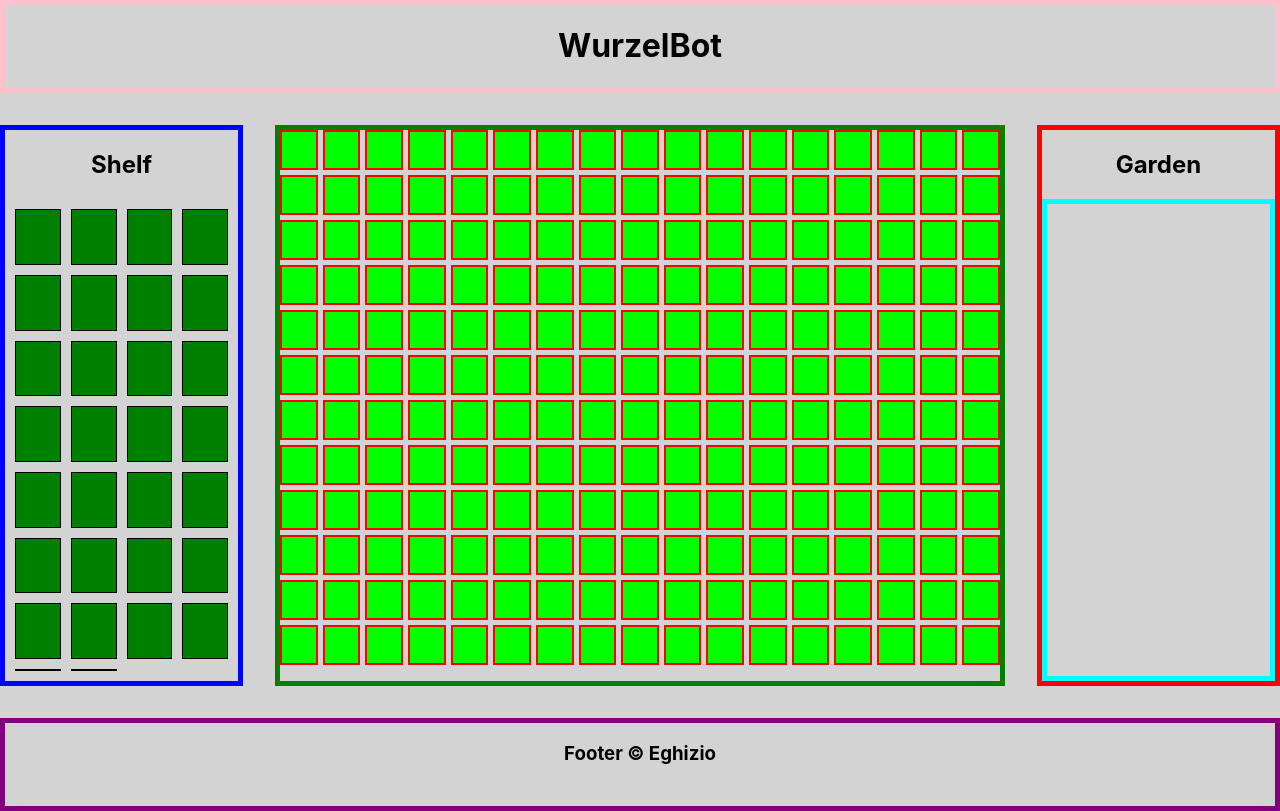
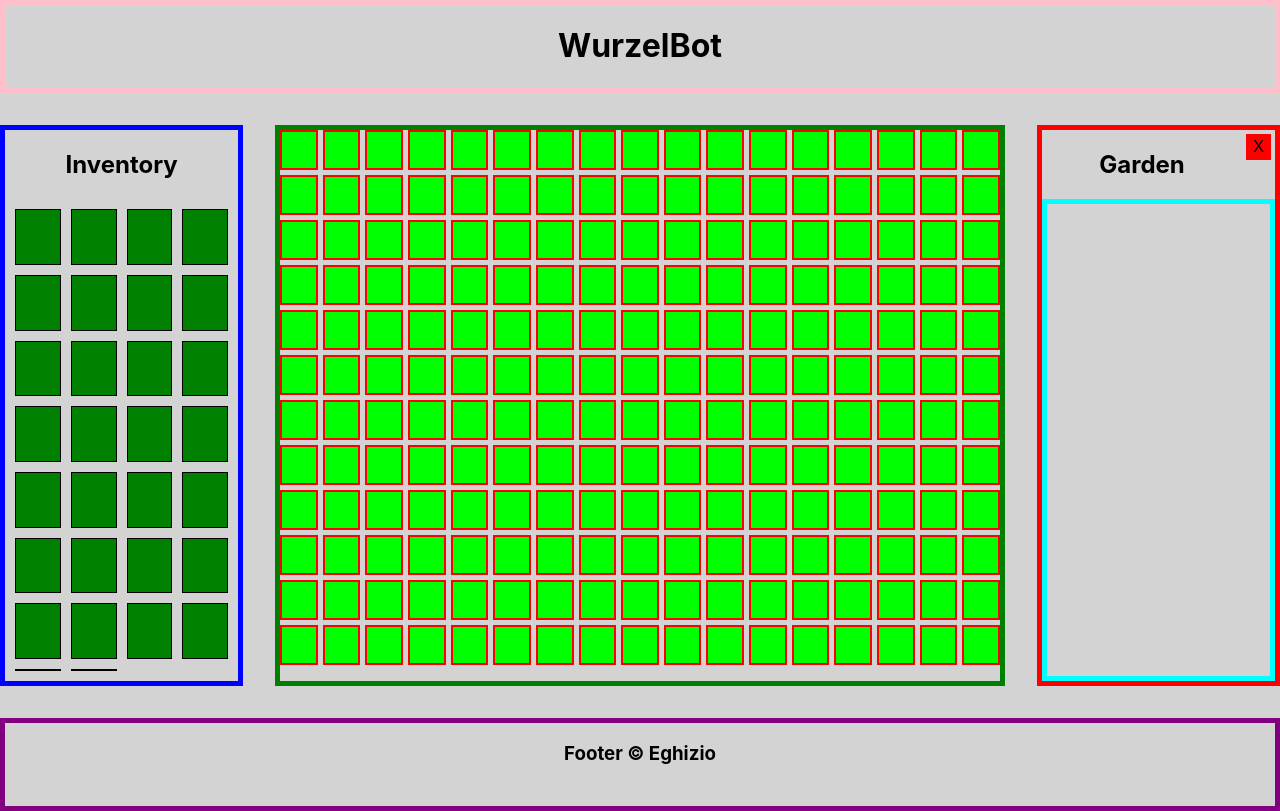
Before and after one commit to Eghizio/Wurzel_Bot_MERN, a React (Create React App) app in the folder client/: page / in a window 1280 px wide. Built offline with nearby package versions, Linux system fonts and the light colour scheme.

Commit message:
Rename Shelf to Inventory and Button Added

```diff
--- a/client/src/App.js
+++ b/client/src/App.js
@@ -1,6 +1,6 @@
 import React, { Component } from 'react';
 import Header from './Components/HeaderTab/Header';
-import Shelf from './Components/ShelfTab/Shelf';
+import Inventory from './Components/InventoryTab/Inventory';
 import Garden from './Components/GardenTab/Garden';
 import Info from './Components/InfoTab/Info';
 import Footer from './Components/FooterTab/Footer';
@@ -12,7 +12,7 @@ class App extends Component {
       <div style={gridContainer}>
         <Header/>
 
-        <Shelf/>
+        <Inventory/>
         <Garden/>
         <Info/>
 
--- a/client/src/Components/ContextAPI/Provider.js
+++ b/client/src/Components/ContextAPI/Provider.js
@@ -15,14 +15,14 @@ export class Provider extends Component {
         };
     }
 
-    //should just copy the state of the clicked obj(element state) //work in prog
+    //should just copy the state of the clicked obj(element state)
     handleClick = async (itemState) => {
       await this.setState({ selectedItem: itemState });
-      console.log("Context changed:", this.state);
+      console.log("Context changed:", this.state);//debug
     }
 
     componentDidMount(){
-      console.log("Initial Context:", this.state);
+      console.log("Initial Context:", this.state);//debug
     }
 
   render() {
--- a/client/src/Components/GardenTab/Field.js
+++ b/client/src/Components/GardenTab/Field.js
@@ -36,7 +36,6 @@ export class Field extends Component {
   }
 
     render() {
-      //later on we want to pass whole object, garden--field or shelf--plant(jar)
       const ctx = this.props.contextAPI;
       const { fieldID: id } = this.state;
 
--- /dev/null
+++ b/client/src/Components/InfoTab/Button/ButtonX.js
@@ -0,0 +1,35 @@
+import React, { Component } from 'react'
+
+export class ButtonX extends Component {
+
+    handler = () => {
+        this.props.contextAPI.selectedItem = null;
+        console.log("Button clicked! new contextAPI:", this.props.contextAPI);
+    }
+
+    render() {
+
+        const { ctx } = this.props.contextAPI;
+        console.log(ctx);
+
+        return (
+            <button style={style} onClick={this.handler} >X</button>
+        )
+    }
+}
+
+//pushes InfoLabel a little bit left ;/
+const style = {
+    margin: "4px",
+    padding: "4px 7px",
+    backgroundColor: "red",
+    border: "none",
+    textAlign: "center",
+    textDecoration: "none",
+    display: "inline-block",
+    fontSize: "16px",
+    float: "right",
+    // display: "none"
+};
+
+export default ButtonX;
--- a/client/src/Components/InfoTab/Details.js
+++ b/client/src/Components/InfoTab/Details.js
@@ -7,7 +7,7 @@ export class Details extends Component {
         //we do not know now if its the field or jar, but we need to tho xd
         return (
         <div style={style}>
-            <p>{ this.props.item ? `Details for ${this.props.item.fieldID || this.props.item.ID}` : null }</p>
+            <p>{ this.props.contextItem ? `Details for ${this.props.contextItem.fieldID || this.props.contextItem.ID}` : null }</p>
         </div>
         )
     }
--- a/client/src/Components/InfoTab/Info.js
+++ b/client/src/Components/InfoTab/Info.js
@@ -1,22 +1,22 @@
 import React from 'react'
 import ConsumerFactory from "../ContextAPI/ConsumerFactory";
+import ButtonX from "./Button/ButtonX";
 import Details from "./Details";
 
 const Info = ({context}) => {
 
-    // const { fieldID } = context;
-    // console.log(`Info: ${context}`);
+    // selectedItem ? render Item info : render Garden overall info
+    const { selectedItem:item } = context;
 
-    // selectedItem ? render Item info : render Garden overall info
     return (
         <div style={style}>
             <div>
-                <h2>
-                    {context.selectedItem ? `${context.selectedItem.type} ${context.selectedItem.fieldID || context.selectedItem.ID}` : "Garden"}
+                <h2 style={Label} >
+                    {item ? `${item.type} ${item.fieldID || item.ID}` : "Garden"}
                 </h2>
-                {/* X BUTTON */}
+                <ButtonX contextAPI={context} />
             </div>
-            <Details item={context.selectedItem} />
+            <Details contextItem={context.selectedItem} />
         </div>
     )
 };
@@ -27,8 +27,10 @@ const style = {
 
     display: "inline-grid",
     gridTemplateRows: "1fr 7fr",
+};
 
-
+const Label = {
+    display: "inline-block",
 };
 
 export default ConsumerFactory(Info);
--- a/client/src/Components/ShelfTab/Shelf.js
+++ b/client/src/Components/InventoryTab/Inventory.js
@@ -3,7 +3,7 @@ import ConsumerFactory from "../ContextAPI/ConsumerFactory";
 import Jar from "./Jar";
 
 //naming convention?? maybe just inventory?(not store coz will mix up with redux store)
-const Shelf = ({context}) => {
+const Inventory = ({context}) => {
 
     const jars = []; //todo: overflow, capacity etc
     for(let i=1; i<=30; i++) //if fields indexed from one then lets index the jars as well
@@ -12,7 +12,7 @@ const Shelf = ({context}) => {
     return (
       <div style={style}>
         <div>
-          <h2>Shelf</h2>
+          <h2>Inventory</h2>
         </div>
 
         <div style={jarsDiv}>
@@ -41,4 +41,4 @@ const jarsDiv = {
     gridGap: "10px",
 };
 
-export default ConsumerFactory(Shelf);
+export default ConsumerFactory(Inventory);
```
Also changed, not shown: client/src/Components/InventoryTab/Jar.js (renamed from client/src/Components/ShelfTab/Jar.js).
